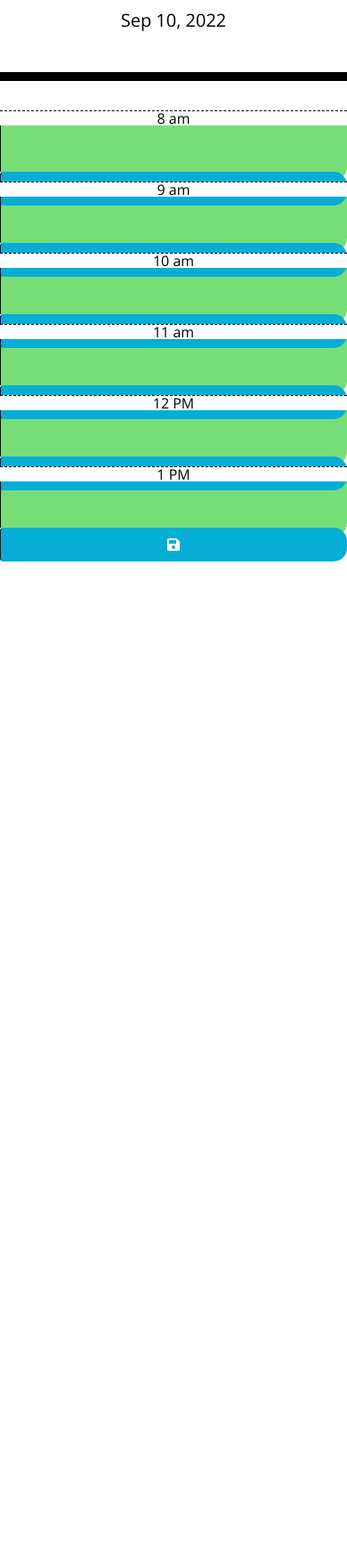
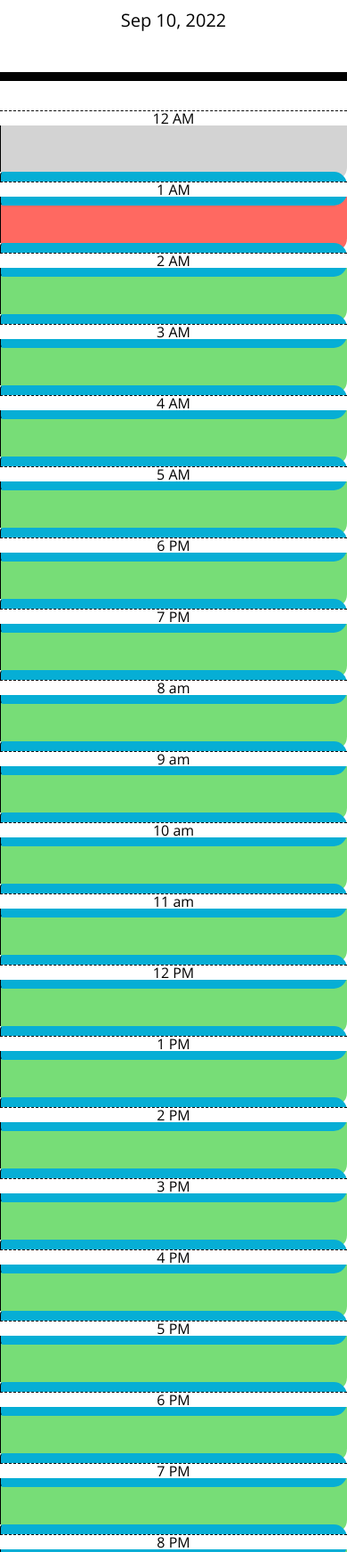
Before and after one commit to sameersamuel/module-05_day-schedule-api, a plain HTML site: page index.html in a window 390 px wide. Shown: the part 256-2000 px from the top of the page at 89% size. Before the commit the page ends 887 px from the top, so only its background shows below. Drawn offline with nearby package versions, Linux system fonts and the light colour scheme.

Commit message:
all hours added. decription typo NOT corrected in fear of breaking the code

```diff
--- a/assets/js/main.js
+++ b/assets/js/main.js
@@ -44,10 +44,28 @@ colorRow();
 // setInterval(colorRow, 15000); // <-- I don't think i could get this to work
 
 //reload from localStorage so that even if you refresh the brower you don't lose events in the schedule
+$("#0 .decription").val(localStorage.getItem("0"));
+$("#1 .decription").val(localStorage.getItem("1"));
+$("#2 .decription").val(localStorage.getItem("2"));
+$("#3 .decription").val(localStorage.getItem("3"));
+$("#4 .decription").val(localStorage.getItem("4"));
+$("#5 .decription").val(localStorage.getItem("5"));
+$("#6 .decription").val(localStorage.getItem("6"));
+$("#7 .decription").val(localStorage.getItem("7"));
 $("#8 .decription").val(localStorage.getItem("8"));
 $("#9 .decription").val(localStorage.getItem("9"));
 $("#10 .decription").val(localStorage.getItem("10"));
 $("#11 .decription").val(localStorage.getItem("11"));
 $("#12 .decription").val(localStorage.getItem("12"));
 $("#13 .decription").val(localStorage.getItem("13"));
+$("#14 .decription").val(localStorage.getItem("14"));
+$("#15 .decription").val(localStorage.getItem("15"));
+$("#16 .decription").val(localStorage.getItem("16"));
+$("#17 .decription").val(localStorage.getItem("17"));
+$("#18 .decription").val(localStorage.getItem("18"));
+$("#19 .decription").val(localStorage.getItem("19"));
+$("#20 .decription").val(localStorage.getItem("20"));
+$("#21 .decription").val(localStorage.getItem("21"));
+$("#22 .decription").val(localStorage.getItem("22"));
+$("#23 .decription").val(localStorage.getItem("23"));
 });
--- a/index.html
+++ b/index.html
@@ -30,6 +30,46 @@
     </header>
     <div class="container">
       <!-- Timeblocks go here -->
+      <div id="0" class="row time-block">
+        <div class="col-md-1 hour">12 AM</div>
+        <textarea class="col-md-10 decription"> </textarea>
+        <button class = "col-md-1 btn saveBtn"><i class="fas fa-save"></i></button>
+      </div>
+      <div id="1" class="row time-block">
+        <div class="col-md-1 hour">1 AM</div>
+        <textarea class="col-md-10 decription"> </textarea>
+        <button class = "col-md-1 btn saveBtn"><i class="fas fa-save"></i></button>
+      </div>
+      <div id="2" class="row time-block">
+        <div class="col-md-1 hour">2 AM</div>
+        <textarea class="col-md-10 decription"> </textarea>
+        <button class = "col-md-1 btn saveBtn"><i class="fas fa-save"></i></button>
+      </div>
+      <div id="3" class="row time-block">
+        <div class="col-md-1 hour">3 AM</div>
+        <textarea class="col-md-10 decription"> </textarea>
+        <button class = "col-md-1 btn saveBtn"><i class="fas fa-save"></i></button>
+      </div>
+      <div id="4" class="row time-block">
+        <div class="col-md-1 hour">4 AM</div>
+        <textarea class="col-md-10 decription"> </textarea>
+        <button class = "col-md-1 btn saveBtn"><i class="fas fa-save"></i></button>
+      </div>
+      <div id="5" class="row time-block">
+        <div class="col-md-1 hour">5 AM</div>
+        <textarea class="col-md-10 decription"> </textarea>
+        <button class = "col-md-1 btn saveBtn"><i class="fas fa-save"></i></button>
+      </div>
+      <div id="6" class="row time-block">
+        <div class="col-md-1 hour">6 PM</div>
+        <textarea class="col-md-10 decription"> </textarea>
+        <button class = "col-md-1 btn saveBtn"><i class="fas fa-save"></i></button>
+      </div>
+      <div id="7" class="row time-block">
+        <div class="col-md-1 hour">7 PM</div>
+        <textarea class="col-md-10 decription"> </textarea>
+        <button class = "col-md-1 btn saveBtn"><i class="fas fa-save"></i></button>
+      </div>
       <div id="8" class="row time-block">
         <div class="col-md-1 hour">8 am</div>
         <textarea class="col-md-10 decription"> </textarea>
@@ -60,7 +100,56 @@
         <textarea class="col-md-10 decription"> </textarea>
         <button class = "col-md-1 btn saveBtn"><i class="fas fa-save"></i></button>
       </div>
-
+      <div id="14" class="row time-block">
+        <div class="col-md-1 hour">2 PM</div>
+        <textarea class="col-md-10 decription"> </textarea>
+        <button class = "col-md-1 btn saveBtn"><i class="fas fa-save"></i></button>
+      </div>
+      <div id="15" class="row time-block">
+        <div class="col-md-1 hour">3 PM</div>
+        <textarea class="col-md-10 decription"> </textarea>
+        <button class = "col-md-1 btn saveBtn"><i class="fas fa-save"></i></button>
+      </div>
+      <div id="16" class="row time-block">
+        <div class="col-md-1 hour">4 PM</div>
+        <textarea class="col-md-10 decription"> </textarea>
+        <button class = "col-md-1 btn saveBtn"><i class="fas fa-save"></i></button>
+      </div>
+      <div id="17" class="row time-block">
+        <div class="col-md-1 hour">5 PM</div>
+        <textarea class="col-md-10 decription"> </textarea>
+        <button class = "col-md-1 btn saveBtn"><i class="fas fa-save"></i></button>
+      </div>
+      <div id="18" class="row time-block">
+        <div class="col-md-1 hour">6 PM</div>
+        <textarea class="col-md-10 decription"> </textarea>
+        <button class = "col-md-1 btn saveBtn"><i class="fas fa-save"></i></button>
+      </div>
+      <div id="19" class="row time-block">
+        <div class="col-md-1 hour">7 PM</div>
+        <textarea class="col-md-10 decription"> </textarea>
+        <button class = "col-md-1 btn saveBtn"><i class="fas fa-save"></i></button>
+      </div>
+      <div id="20" class="row time-block">
+        <div class="col-md-1 hour">8 PM</div>
+        <textarea class="col-md-10 decription"> </textarea>
+        <button class = "col-md-1 btn saveBtn"><i class="fas fa-save"></i></button>
+      </div>
+      <div id="21" class="row time-block">
+        <div class="col-md-1 hour">9 PM</div>
+        <textarea class="col-md-10 decription"> </textarea>
+        <button class = "col-md-1 btn saveBtn"><i class="fas fa-save"></i></button>
+      </div>
+      <div id="22" class="row time-block">
+        <div class="col-md-1 hour">10 PM</div>
+        <textarea class="col-md-10 decription"> </textarea>
+        <button class = "col-md-1 btn saveBtn"><i class="fas fa-save"></i></button>
+      </div>
+      <div id="23" class="row time-block">
+        <div class="col-md-1 hour">11 PM</div>
+        <textarea class="col-md-10 decription"> </textarea>
+        <button class = "col-md-1 btn saveBtn"><i class="fas fa-save"></i></button>
+      </div>
     </div>
 
       <script src="https://code.jquery.com/jquery-3.4.1.min.js"></script>
```
